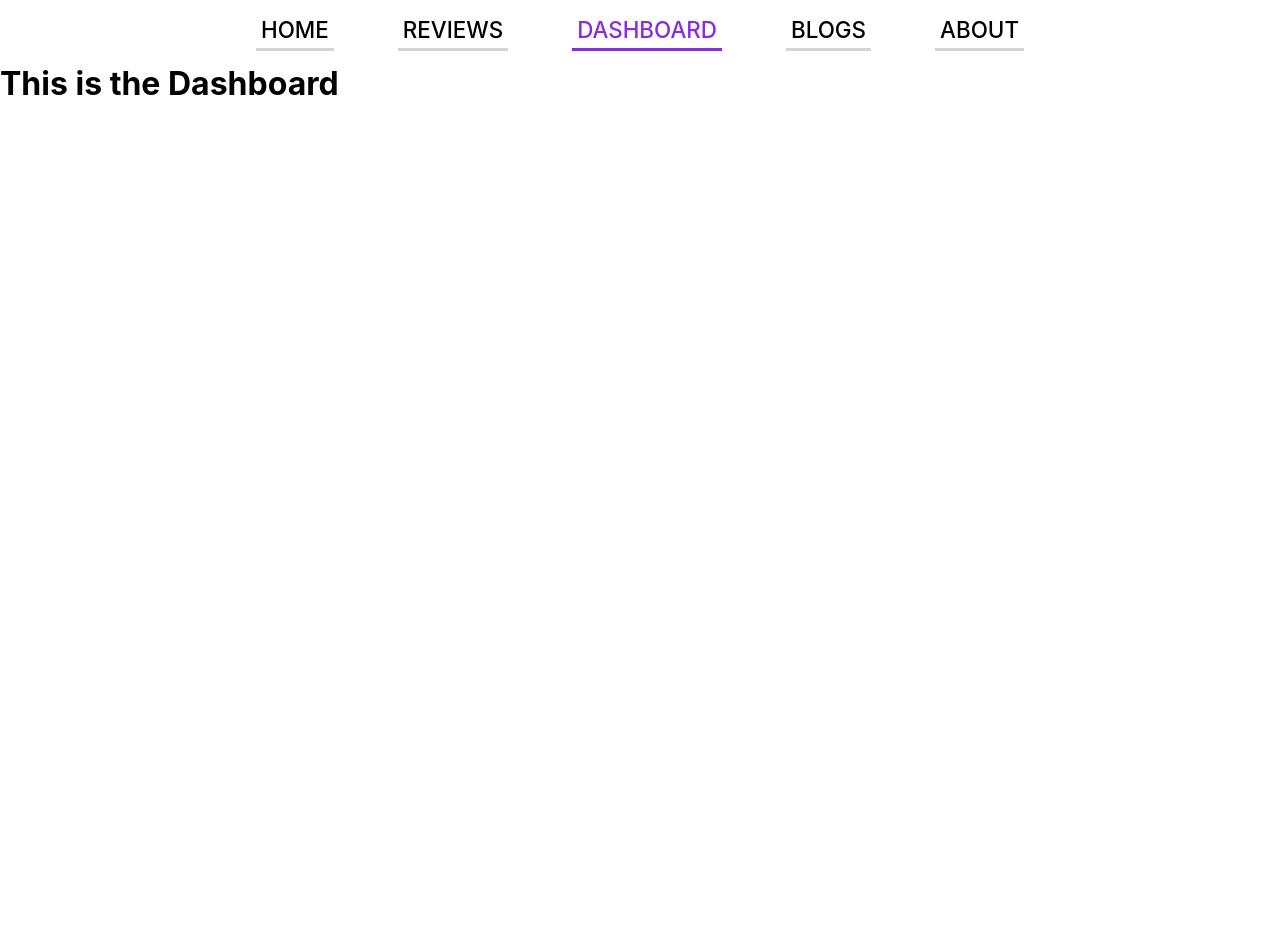
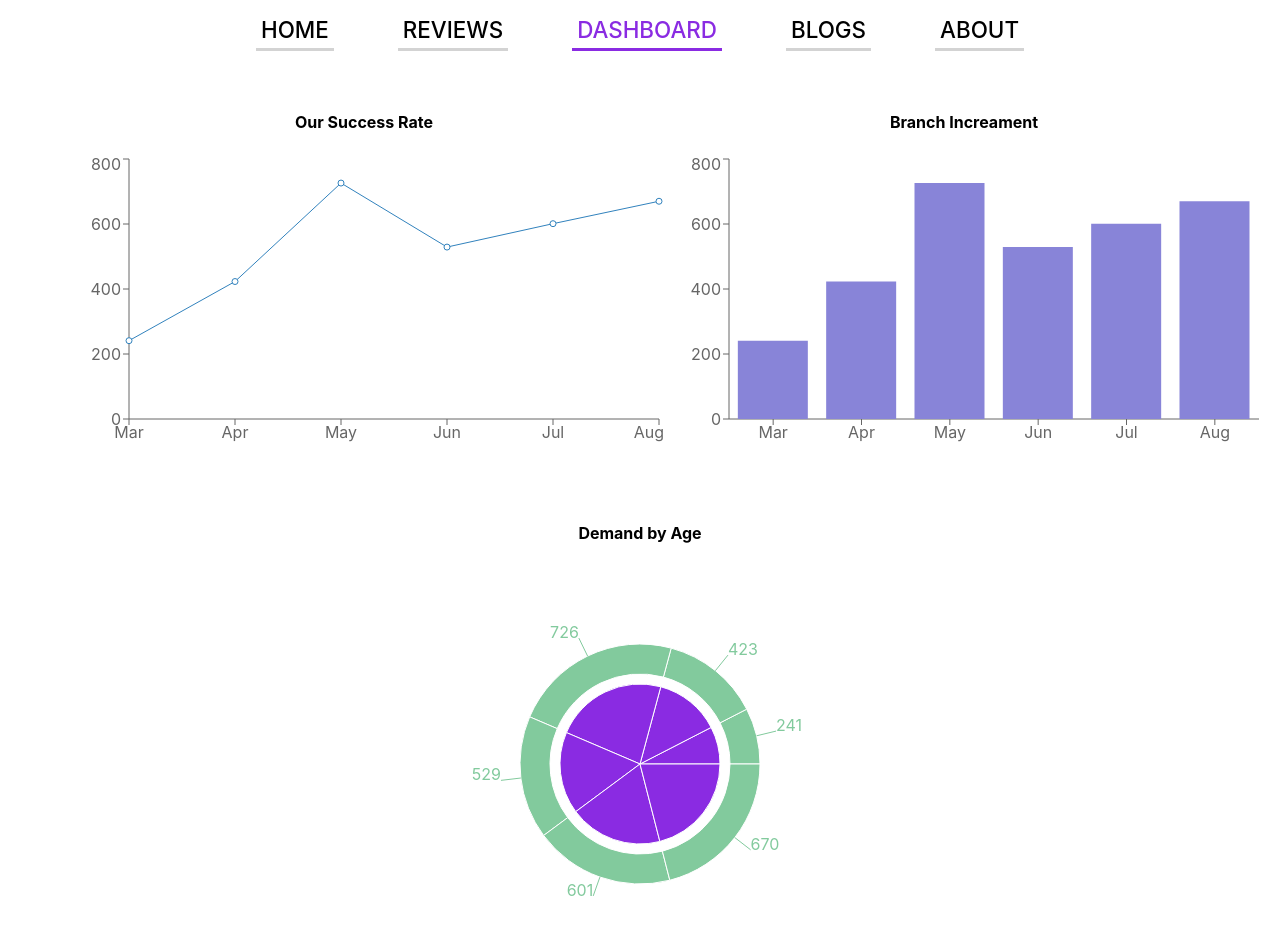
Before and after one commit to abdulmomin956/AM-E-READER-22-PRO-REVIEW, a React (Create React App) app: page /dashboard in a window 1280 px wide. Shown: the top 934 px of the page. Before the commit the page ends 800 px from the top, so only its background shows below. Built offline with nearby package versions, Linux system fonts and the light colour scheme.

Commit message:
chart completed

```diff
--- a/package.json
+++ b/package.json
@@ -10,6 +10,7 @@
     "react-dom": "^18.0.0",
     "react-router-dom": "^6.3.0",
     "react-scripts": "5.0.0",
+    "recharts": "^2.1.9",
     "web-vitals": "^2.1.4"
   },
   "scripts": {
--- /dev/null
+++ b/public/data.json
@@ -0,0 +1,38 @@
+[
+    {
+        "month": "Mar",
+        "investment": 100000,
+        "sell": 241,
+        "revenue": 10401
+    },
+    {
+        "month": "Apr",
+        "investment": 200000,
+        "sell": 423,
+        "revenue": 24500
+    },
+    {
+        "month": "May",
+        "investment": 500000,
+        "sell": 726,
+        "revenue": 67010
+    },
+    {
+        "month": "Jun",
+        "investment": 500000,
+        "sell": 529,
+        "revenue": 40405
+    },
+    {
+        "month": "Jul",
+        "investment": 600000,
+        "sell": 601,
+        "revenue": 50900
+    },
+    {
+        "month": "Aug",
+        "investment": 700000,
+        "sell": 670,
+        "revenue": 61000
+    }
+]
--- a/src/components/Dashboard/Dashboard.css
+++ b/src/components/Dashboard/Dashboard.css
@@ -0,0 +1,17 @@
+.chart-container {
+    width: 90%;
+    margin: auto;
+    margin-top: 3rem;
+}
+
+.chart {
+    display: flex;
+}
+
+.pie {
+    display: flex;
+    justify-content: center;
+    flex-direction: column;
+    align-items: center;
+    margin-top: 3rem;
+}
--- a/src/components/Dashboard/Dashboard.js
+++ b/src/components/Dashboard/Dashboard.js
@@ -1,10 +1,43 @@
 import React from 'react';
+import { Bar, BarChart, Line, LineChart, Pie, PieChart, Tooltip, XAxis, YAxis } from 'recharts';
+import useChart from '../../hooks/useChart';
+import './Dashboard.css'
 
 const Dashboard = () => {
+    const [data, setData] = useChart();
     return (
-        <div>
-            <h1>This is the Dashboard</h1>
-        </div>
+        <main className='chart-container'>
+            <div className='chart'>
+                <div>
+                    <h4 style={{ textAlign: "center" }}>Our Success Rate</h4>
+                    <LineChart width={600} height={300} data={data}>
+                        <XAxis dataKey="month" />
+                        <YAxis />
+                        <Line dataKey="sell" />
+                        <Tooltip />
+                    </LineChart>
+                </div>
+                <div>
+                    <h4 style={{ textAlign: "center" }}>Branch Increament</h4>
+                    <BarChart width={600} height={300} data={data}>
+                        <XAxis dataKey="month" />
+                        <YAxis />
+                        <Tooltip />
+                        <Bar dataKey="sell" fill="#8884d8" />
+                    </BarChart>
+                </div>
+            </div>
+            <div className='pie'>
+                <h4 style={{ textAlign: "center" }}>Demand  by Age</h4>
+                <PieChart width={730} height={400}>
+                    <Pie data={data} dataKey="sell" nameKey='month' cx="50%" cy="50%" outerRadius={80} fill="blueviolet" />
+                    <Pie data={data} dataKey="sell" nameKey='month' cx="50%" cy="50%" innerRadius={90} outerRadius={120} fill="#82ca9d" label />
+                    <Tooltip />
+                </PieChart>
+            </div>
+
+
+        </main>
     );
 };
 
--- /dev/null
+++ b/src/hooks/useChart.js
@@ -0,0 +1,11 @@
+import { useEffect, useState } from "react";
+const useChart = () => {
+    const [data, setData] = useState([]);
+    useEffect(() => {
+        fetch('data.json')
+            .then(res => res.json())
+            .then(data => setData(data))
+    }, [])
+    return [data, setData]
+}
+export default useChart;
```
Also changed, not shown: 1 other file (tests, documents, lock files or other folders).
